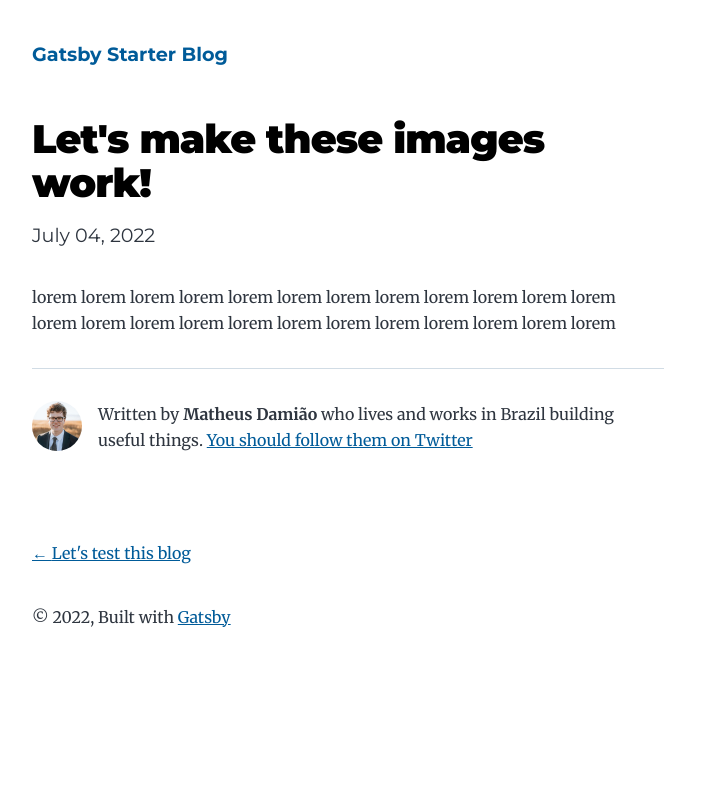
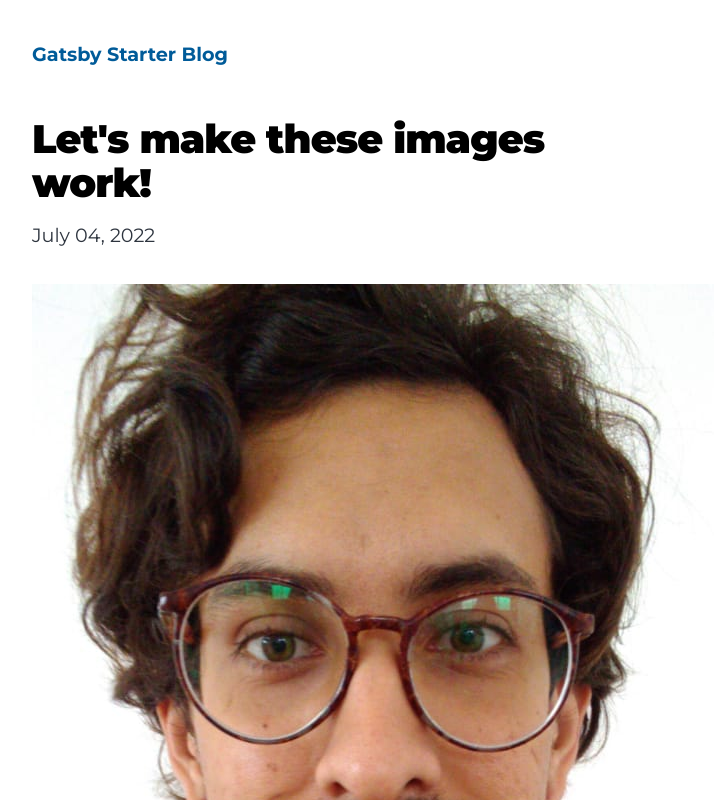
Before and after one commit to matheusdamiao/gatsby-blog, a Gatsby site: page /2022-07-04-lets-make-these-images-work/ in a window 1280 px wide. Shown: the top 800 px of the page, without its empty margins (292-1006 px from the left). Built offline with nearby package versions, Linux system fonts and the light colour scheme; Gatsby itself is replaced by a stand-in of ours.

Commit message:
Update Blog “2022-07-04-lets-make-these-images-work”

```diff
--- a/content/blog/2022-07-04-lets-make-these-images-work.md
+++ b/content/blog/2022-07-04-lets-make-these-images-work.md
@@ -5,4 +5,6 @@ description: This is just a random description
 thumbnail: /assets/whatsapp-image-2022-06-01-at-13.51.13.jpeg
 imagem: https://spaces-wp.imgix.net/2016/06/coding-in-the-classroom.png?auto=compress,format&q=50
 ---
+![](/assets/whatsapp-image-2022-06-01-at-13.51.13.jpeg)
+
 lorem lorem lorem lorem lorem lorem lorem lorem lorem lorem lorem lorem lorem lorem lorem lorem lorem lorem lorem lorem lorem lorem lorem lorem
```
